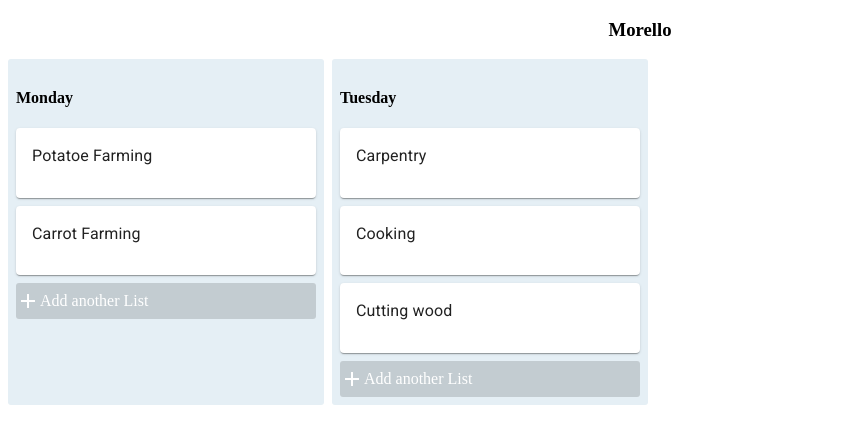
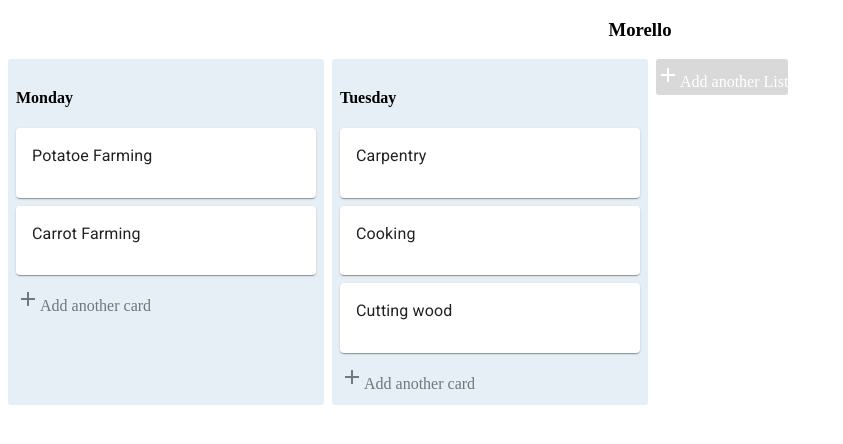
Before and after one commit to Magicianred/morello, a React (Create React App) app: page / in a window 1280 px wide. Shown: the top 444 px of the page, without its empty margins (0-843 px from the left). Built offline with nearby package versions, Linux system fonts and the light colour scheme.

Commit message:
in line styling for closing and adding buttons

```diff
--- a/package.json
+++ b/package.json
@@ -13,6 +13,7 @@
     "react-dom": "^16.13.1",
     "react-redux": "^7.2.0",
     "react-scripts": "3.4.1",
+    "react-textarea-autosize": "^8.2.0",
     "redux": "^4.0.5"
   },
   "scripts": {
--- a/src/components/App.js
+++ b/src/components/App.js
@@ -20,7 +20,7 @@ class App extends Component {
                 />)
             })
           }
-          {/* <TrelloActionButton /> */}
+          <TrelloActionButton list />
 
         </div>
 
--- a/src/components/TrelloActionButton.js
+++ b/src/components/TrelloActionButton.js
@@ -1,7 +1,29 @@
 import React, { Component } from 'react'
 import Icon from '@material-ui/core/Icon'
+import Textarea from 'react-textarea-autosize'
+import Card from '@material-ui/core/Card'
+import Button from '@material-ui/core/Button'
 
 class TrelloActionButton extends Component {
+    state = {
+        formOpen: false,
+        text: ''
+    }
+    openForm = () => {
+        this.setState({
+            formOpen: true
+        })
+    }
+    closeForm = () => {
+        this.setState({
+            formOpen: false
+        })
+    }
+    handleInputChange = (e) => {
+        this.setState({
+            text: e.target.value
+        })
+    }
     renderActionButton = () => {
         const { list } = this.props;
         const buttonText = list ? 'Add another List' : 'Add another card';
@@ -12,24 +34,78 @@ class TrelloActionButton extends Component {
         return (
             <div
                 style={{
-                    ...styles.openForButtonGrop,
+                    ...styles.openFormButtonGroup,
                     opacity: buttonTextOpacity,
                     color: buttonTextColor,
                     backgroundColor: buttonTextBackground
                 }}
             >
-                <Icon>add</Icon>
-                <p>{buttonText}</p>
+                <p onClick={this.openForm} >
+                    <Icon>
+                        add
+                    </Icon>
+                    {buttonText}
+
+                </p>
+            </div>
+        )
+    }
+    renderForm() {
+        const { list } = this.props;
+        const placeHolder = list ? "Enter List Title" : "Enter card Title"
+        const buttonTitle = list ? "Add List" : "Add Card"
+        return (
+            <div>
+                <Card
+                    style={{
+                        overflow: 'hidden',
+                        minHeight: 80,
+                        minWidth: 272,
+                        padding: '6px 8px 2px'
+
+                    }}
+                >
+                    <Textarea
+                        style={styles.textAreaStyle}
+                        placeholder={placeHolder}
+                        autoFocus
+                        onBlur={this.closeForm}
+                        value={this.state.text}
+                        onChange={this.handleInputChange}
+
+                    />
+                </Card>
+                <div style={styles.formButtonGroup} >
+                    <Button
+                        variant="contained"
+                        style={{
+                            color: 'white',
+                            backgroundColor: '#5aac44'
+
+                        }}
+                    >
+                        {buttonTitle}
+                    </Button>
+                    <Icon
+                        style={{
+                            marginLeft: 8,
+                            cursor: 'pointer',
+
+                        }}
+                    >
+                        close
+                    </Icon>
+                </div>
             </div>
         )
     }
     render() {
-        return this.renderActionButton();
+        return this.state.formOpen ? this.renderForm() : this.renderActionButton();
     }
 }
 
 const styles = {
-    openForButtonGrop: {
+    openFormButtonGroup: {
         display: 'flex',
         alignItems: 'center',
         cursor: 'pointer',
@@ -37,6 +113,21 @@ const styles = {
         height: 36,
         width: 'inherit',
         paddinLeft: 10
+    },
+    openButton: {
+        cursor: 'pointer'
+
+    },
+    textAreaStyle: {
+        resize: 'none',
+        width: 'inherit',
+        outline: 'none',
+        border: 'none'
+    },
+    formButtonGroup: {
+        marginTop: 8,
+        display: 'flex',
+        alignItems: 'center'
     }
 }
 
--- a/src/components/TrelloList.js
+++ b/src/components/TrelloList.js
@@ -13,7 +13,7 @@ const TrelloList = ({ title, cards }) => {
                     )
                 })
             }
-            < TrelloActionButton list />
+            < TrelloActionButton />
         </div>
     )
 }
```
Also changed, not shown: 1 other file (tests, documents, lock files or other folders).
